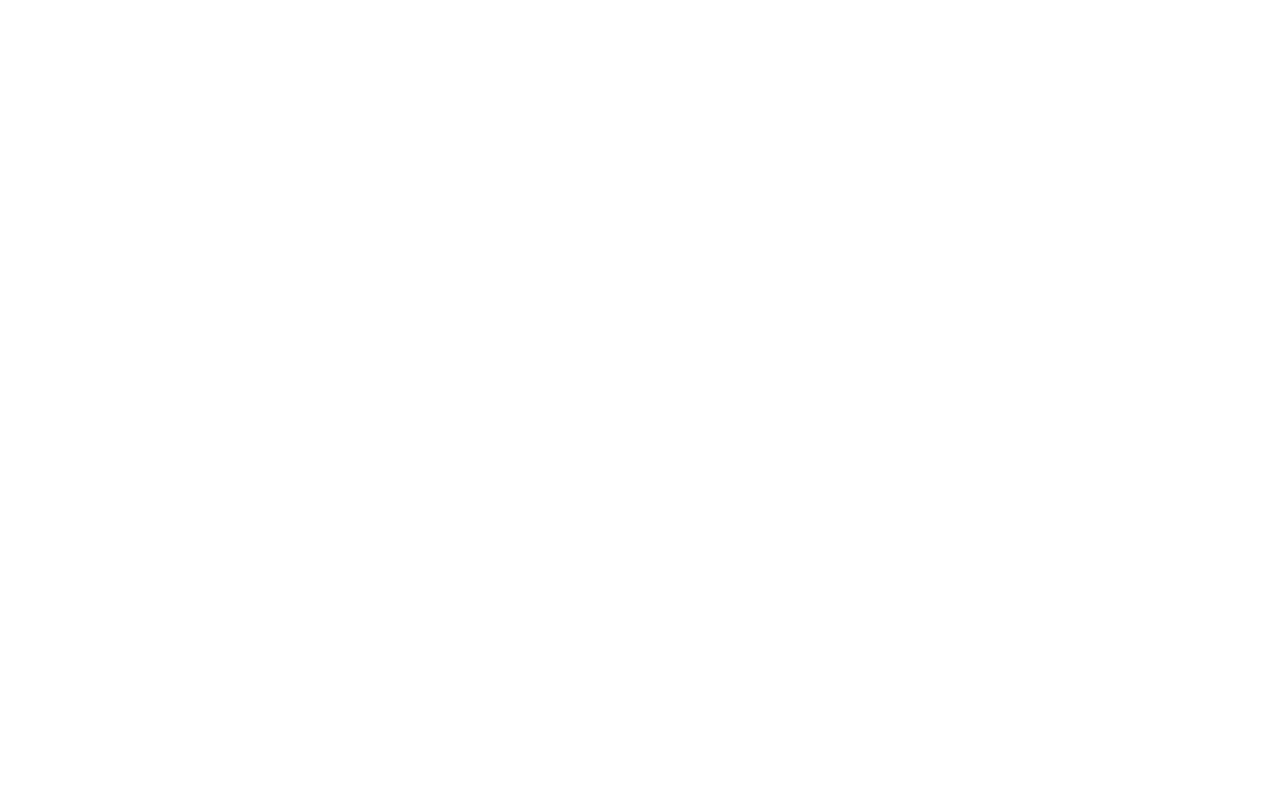
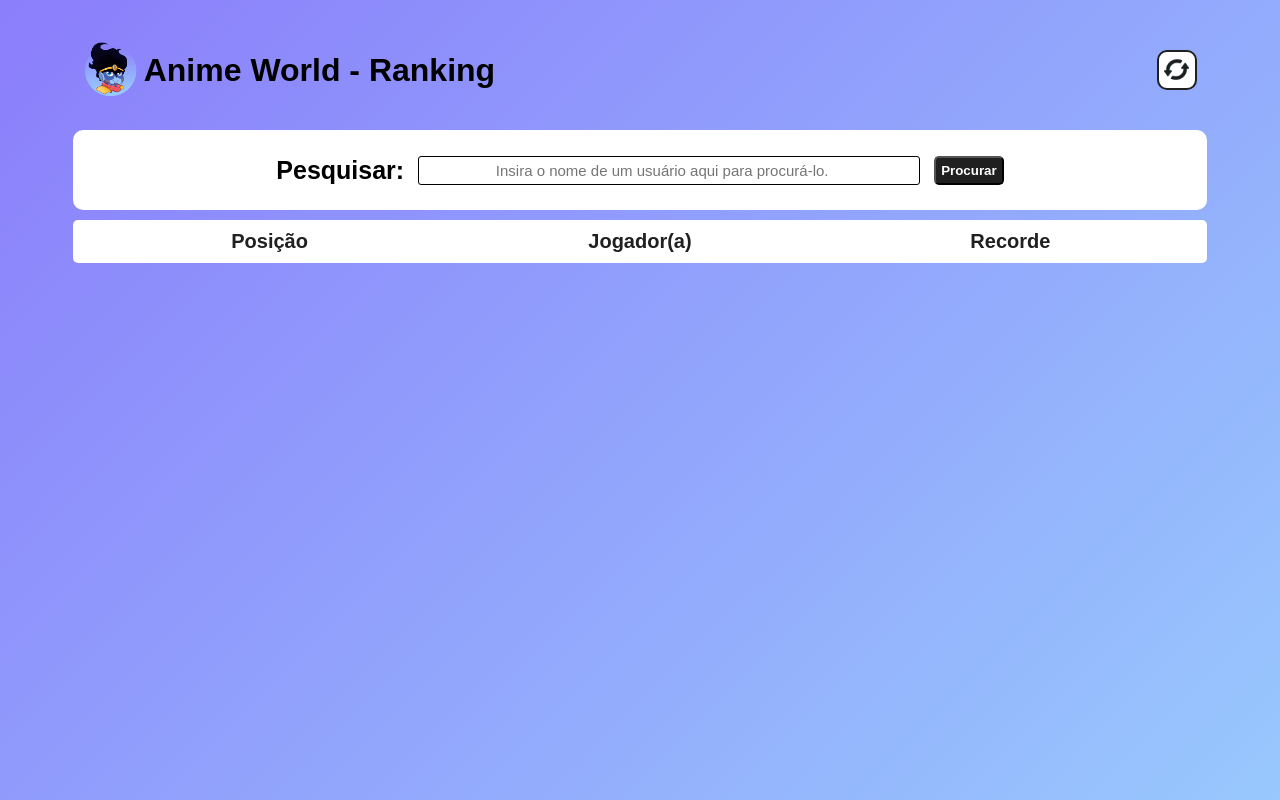
Before and after one commit to PabloValentin94/Anime_World, a PHP site: page /form/View/Ranking.html in a window 1280 px wide. Before the commit the page is empty. Run offline with PHP 8.4, Linux system fonts and the light colour scheme.

Commit message:
Adicionando um ranking de jogadores(as).

```diff
--- a/App/View/Assets/CSS/Form.css
+++ b/App/View/Assets/CSS/Form.css
@@ -32,7 +32,7 @@
     align-items: center;
     justify-content: space-evenly;
     background-color: transparent;
-    border: 3px solid #000000;
+    border: 3px solid #202020;
     border-radius: 10px;
     box-shadow: 20px 20px rgba(32, 32, 32, 0.5);
 
@@ -117,11 +117,11 @@
     background-color: #FFFFFF;
     border: none;
     border-radius: 2px;
-    color: #000000;
+    color: #202020;
     font-size: 20px;
     text-align: center;
     padding: 5px;
-    outline: 1px solid #000000;
+    outline: 1px solid #202020;
     cursor: pointer;
 
 }
--- a/App/View/Assets/CSS/Index.css
+++ b/App/View/Assets/CSS/Index.css
@@ -28,7 +28,7 @@
     align-items: flex-end;
     justify-content: center;
     flex-direction: row;
-    background-image: linear-gradient(0deg, #000000, transparent);
+    background-image: linear-gradient(0deg, #202020, transparent);
 
 }
 
@@ -95,7 +95,7 @@
     background-color: transparent;
     background-color: #FFFFFF;
     font-size: 20px;
-    color: #000000;
+    color: #202020;
     cursor: pointer;
 
 }
--- a/App/View/Assets/CSS/Ranking.css
+++ b/App/View/Assets/CSS/Ranking.css
@@ -0,0 +1,236 @@
+/* Estilos: */
+
+* {
+
+    box-sizing: border-box;
+    margin: 0px;
+    padding: 0px;
+    font-family: Arial, Helvetica, sans-serif;
+
+}
+
+body {
+
+    height: 100vh;
+    width: 100vw;
+    display: flex;
+    align-items: center;
+    justify-content: center;
+    background-color: #202020;
+    background-image: linear-gradient(315deg, #98C8FD, #8B7EFB);
+    background-repeat: no-repeat;
+    background-position: center;
+
+}
+
+#container {
+
+    height: 100%;
+    width: 100%;
+    display: flex;
+    flex-direction: column;
+    align-items: center;
+    justify-content: flex-start;
+    padding: 10px;
+    overflow-x: hidden;
+
+}
+
+#header {
+
+    height: 120px;
+    width: 90%;
+    display: flex;
+    flex-direction: row;
+    align-items: center;
+    justify-content: space-evenly;
+    padding: 10px;
+
+}
+
+#title {
+
+    height: 90%;
+    width: 50%;
+    display: flex;
+    flex-direction: row;
+    align-items: center;
+    justify-content: flex-start;
+
+}
+
+#title img {
+
+    width: 10%;
+    margin-right: 5px;
+
+}
+
+#refresh {
+
+    height: 90%;
+    width: 50%;
+    display: flex;
+    flex-direction: row;
+    align-items: center;
+    justify-content: flex-end;
+
+}
+
+#botao_recarregar {
+
+    height: 40px;
+    width: 40px;
+    display: flex;
+    align-items: center;
+    justify-content: center;
+    background-color: #FFFFFF;
+    background-image: url("../Images/Refresh.png");
+    background-size: 70% 70%;
+    background-repeat: no-repeat;
+    background-position: center;
+    border: none;
+    border: 2px solid #202020;
+    border-radius: 10px;
+    cursor: pointer;
+
+}
+
+#search {
+
+    height: 80px;
+    width: 90%;
+    display: flex;
+    align-items: center;
+    justify-content: center;
+    background-color: #FFFFFF;
+    border-radius: 10px;
+    padding: 10px;
+
+}
+
+#search label {
+
+    height: auto;
+    width: auto;
+    display: flex;
+    align-items: center;
+    justify-content: flex-end;
+    font-size: 25px;
+    font-weight: bold;
+    cursor: text;
+
+}
+
+#usuario {
+
+    width: 500px;
+    display: flex;
+    align-items: center;
+    justify-content: center;
+    background-color: #FFFFFF;
+    font-size: 15px;
+    text-align: center;
+    color: #000000;
+    border: none;
+    border-radius: 2px;
+    margin-left: 15px;
+    margin-right: 15px;
+    padding: 5px;
+    outline: 1px solid #000000;
+    cursor: pointer;
+
+}
+
+#usuario:focus {
+
+    outline: 2px solid #FFFF00;
+    cursor: text;
+
+}
+
+#search button {
+
+    height: auto;
+    width: auto;
+    background-color: #202020;
+    border-radius: 5px;
+    color: #FFFFFF;
+    font-weight: bold;
+    padding: 5px;
+    cursor: pointer;
+    transition: 1s;
+
+}
+
+#search button:hover {
+
+    color: #FFFF00;
+    transition: 1s;
+
+}
+
+#table {
+
+    height: auto;
+    width: 90%;
+    display: flex;
+    flex-direction: column;
+    align-items: center;
+    justify-content: space-evenly;
+    margin-top: 10px;
+    font-size: 20px;
+
+}
+
+#fields {
+
+    height: 90%;
+    width: 100%;
+    display: flex;
+    flex-direction: row;
+    align-items: center;
+    justify-content: space-evenly;
+    border-radius: 5px;
+    padding: 10px;
+
+}
+
+#data {
+
+    height: auto;
+    width: 100%;
+    display: flex;
+    flex-direction: column;
+    align-items: center;
+    justify-content: space-evenly;
+    background-color: #FFFFFF;
+    border-radius: 5px;
+    margin-top: 10px;
+    color: #202020;
+    font-size: 20px;
+
+}
+
+#data span {
+
+    height: 90%;
+    width: 100%;
+    display: flex;
+    flex-direction: row;
+    align-items: center;
+    justify-content: space-evenly;
+    padding: 10px;
+
+}
+
+#fields p, #data span p {
+
+    height: 90%;
+    width: 33%;
+    display: flex;
+    align-items: center;
+    justify-content: center;
+    color: #202020;
+
+}
--- a/App/View/Assets/JS/Ranking.js
+++ b/App/View/Assets/JS/Ranking.js
@@ -0,0 +1,154 @@
+var players = [];
+
+window.onload = () => {
+
+    listagem_jogadores();
+
+}
+
+function listagem_jogadores()
+{
+
+    players = [];
+
+    var tabela_jogadores = document.getElementById("data");
+
+    tabela_jogadores.innerHTML = "";
+
+    const requisicao = fetch("http://localhost:8000/generate_json");
+
+    const json = requisicao.then(retorno => {
+
+        if(retorno.ok)
+        {
+
+            return retorno.json();
+
+        }
+
+        else
+        {
+
+            return "Nada a retornar.";
+
+        }
+
+    });
+
+    json.then(lista_jogadores => {
+
+        if(lista_jogadores != "Nada a retornar.")
+        {
+
+            var posicao = 0;
+
+            for(var i = 0; i < lista_jogadores.length; i++)
+            {
+
+                if(lista_jogadores[i].ativo == 1 && lista_jogadores[i].recorde != null)
+                {
+
+                    posicao++;
+
+                    players.push({"posicao": posicao.toString() + "º", "usuario": lista_jogadores[i].usuario, "recorde": lista_jogadores[i].recorde});
+
+                }
+
+            }
+
+            if(players.length > 0)
+            {
+
+                document.getElementById("container").style.display = "flex";
+
+                for(var i = 0; i < players.length; i++)
+                {
+
+                    tabela_jogadores.innerHTML += "<span> <p>" + players[i].posicao + "</p> <p>" + players[i].usuario + "</p> <p>" + players[i].recorde + "</p> </span>";
+
+                }
+
+            }
+
+            else
+            {
+
+                document.getElementById("container").style.display = "none";
+
+                setTimeout(() => {
+
+                    alert("Nenhum jogador encontrado.");
+
+                }, 200);
+
+            }
+
+        }
+
+        else
+        {
+
+            document.getElementById("container").style.display = "none";
+
+            setTimeout(() => {
+
+                alert("Nenhum jogador encontrado.");
+
+            }, 200);
+
+        }
+
+    });
+
+    //document.getElementById("usuario").value = "";
+
+}
+
+function pesquisar_jogador()
+{
+
+    if(document.getElementById("usuario").value.trim() == "")
+    {
+
+        alert("Preencha o campo de forma correta, antes de prosseguir!");
+
+    }
+
+    else
+    {
+
+        var jogador = "";
+
+        for(var i = 0; i < players.length; i++)
+        {
+
+            if(players[i].usuario == document.getElementById("usuario").value.trim())
+            {
+
+                jogador = players[i];
+
+                break;
+
+            }
+
+        }
+
+        if(jogador != "")
+        {
+
+            alert("Usuário: " + jogador.usuario + ".\n\nPosição no Ranking: " + jogador.posicao + "º lugar.\n\nRecorde: " + jogador.recorde + ".");
+
+        }
+
+        else
+        {
+
+            alert("Usuário não encontrado. Verifique se este realmente existe. Caso ele exista, veja se há algum recorde salvo.");
+
+        }
+
+    }
+
+    document.getElementById("usuario").value = "";
+
+}
--- a/App/View/Form.html
+++ b/App/View/Form.html
@@ -17,11 +17,11 @@
 
     </head>
 
-    <body oncontextmenu="return false;">
+    <body oncontextmenu="return false">
 
         <div id="container">
 
-            <form id="choice" method="post" action="/form/save" onsubmit="document.getElementById('buttons').style.display = 'none';">
+            <form id="choice" method="post" action="/form/save" onsubmit="document.getElementById('buttons').style.display = 'none'">
 
                 <div id="options">
 
--- a/App/View/Game.html
+++ b/App/View/Game.html
@@ -74,17 +74,17 @@
 
                 <p> <span style="font-size: 30px; font-weight: bolder;"> Seu tempo foi: </span> </p>
 
-                <p> <span id="hours" style="color: #00007D;">  </span> : <span id="minutes" style="color: #00007D;">  </span> : <span id="seconds" style="color: #00007D;">  </span> </p>
+                <p> <span id="hours" style="color: #202020">  </span> : <span id="minutes" style="color: #202020">  </span> : <span id="seconds" style="color: #202020">  </span> </p>
 
                 <form method="post" action="/game/save" onsubmit="document.getElementById('result').style.display = 'none'">
 
                     <input id="record" type="hidden" name="recorde" value="">
 
-                    <button style="background-color: #008000;" title="Salvar recorde atual." type="submit" onclick="alert('Caso você já possua um recorde melhor, a pontuação atual será desconsiderada.'); document.body.style.pointerEvents = 'none'"> Salvar Recorde </button>
+                    <button style="background-color: #008000" title="Salvar recorde atual." type="submit" onclick="alert('Caso você já possua um recorde melhor, a pontuação atual será desconsiderada.'); document.body.style.pointerEvents = 'none'"> Salvar Recorde </button>
 
                 </form>
 
-                <button style="background-color: #FF0000;" title="Reiniciar jogo." onclick="jogar_novamente()"> Tentar Novamente </button>
+                <button style="background-color: #FF0000" title="Reiniciar jogo." onclick="jogar_novamente()"> Tentar Novamente </button>
 
             </div>
 
--- a/App/View/Index.html
+++ b/App/View/Index.html
@@ -17,7 +17,7 @@
 
     </head>
 
-    <body oncontextmenu="return false;">
+    <body oncontextmenu="return false">
 
         <div id="background_gradient">
 
@@ -32,7 +32,7 @@
             <div id="theme">
 
                 <label for="theme_value"> Escolha um anime: </label>
-                <select name="anime" id="theme_value" onchange="change_theme();">
+                <select name="anime" id="theme_value" onchange="change_theme()">
 
                     <option value="0"> Naruto Shippuden </option>
                     <option value="1"> JoJo's Bizarre Adventure </option>
--- a/App/View/Ranking.html
+++ b/App/View/Ranking.html
@@ -13,11 +13,59 @@
 
         <link rel="icon" type="img/x-icon" href="./View/Assets/Images/Favicon.png">
 
-        <title>Document</title>
+        <title> Anime World - Ranking de Jogadores(as) </title>
 
     </head>
 
-    <body>
+    <body oncontextmenu="return false">
+
+        <div id="container">
+
+            <div id="header">
+
+                <div id="title">
+
+                    <img src="./View/Assets/Images/Favicon.png" alt="Icon">
+
+                    <h1> Anime World - Ranking </h1>
+
+                </div>
+
+                <div id="refresh">
+
+                    <button id="botao_recarregar" title="Recarregar ranking" onclick="listagem_jogadores()"></button>
+
+                </div>
+
+            </div>
+
+            <div id="search">
+
+                <label for="usuario"> Pesquisar: </label>
+                <input id="usuario" type="search" name="usuario" placeholder="Insira o nome de um usuário aqui para procurá-lo."
+                min="2" maxlength="25">
+
+                <button onclick="pesquisar_jogador()"> Procurar </button>
+
+            </div>
+
+            <div id="table">
+
+                <span id="fields" style="background-color: #FFFFFF; font-weight: bolder;">
+
+                    <p> Posição </p>
+
+                    <p> Jogador(a) </p>
+
+                    <p> Recorde </p>
+
+                </span>
+
+                <div id="data">  </div>
+
+            </div>
+
+        </div>
 
     </body>
 
```
Also changed, not shown: App/View/Assets/CSS/Game.css (+9 -3 lines), App/View/Assets/Images/Refresh.png (added).
